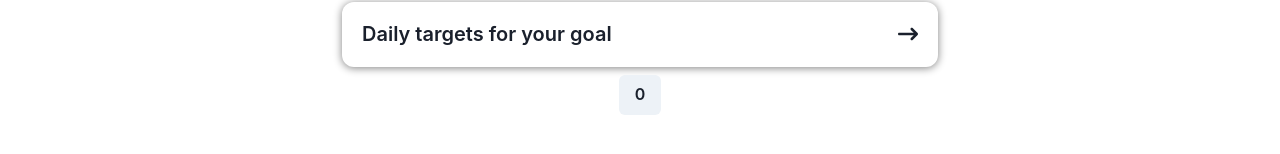
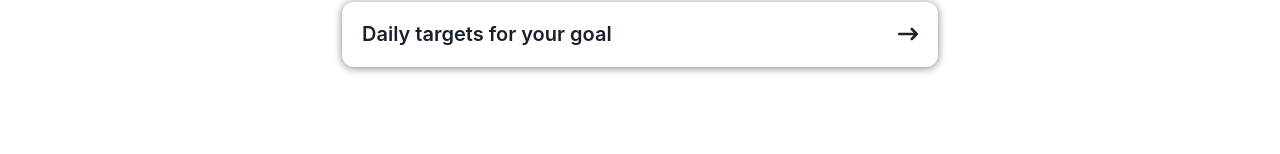
Before and after one commit to AdminForIinRange/LearningTypeScriptWithReactPart2, a React (Vite) app: page /GoalCreation in a window 1280 px wide. Shown: the part 532-686 px from the top of the page. Built offline with nearby package versions, Linux system fonts and the light colour scheme.

Commit message:
redid weekly and removed counter redux in Goal creation

```diff
--- a/package.json
+++ b/package.json
@@ -7,7 +7,9 @@
     "dev": "vite",
     "build": "tsc && vite build",
     "lint": "eslint . --ext ts,tsx --report-unused-disable-directives --max-warnings 0",
-    "preview": "vite preview"
+    "preview": "vite preview",
+    "test": "jest",
+    "test:coverage": "jest --coverage"
   },
   "dependencies": {
     "@chakra-ui/icons": "^2.1.1",
@@ -17,6 +19,7 @@
     "@reduxjs/toolkit": "^2.2.2",
     "firebase": "^10.9.0",
     "framer-motion": "^11.0.20",
+    "jest": "^29.7.0",
     "react": "^18.2.0",
     "react-dom": "^18.2.0",
     "react-icons": "^5.0.1",
--- a/src/components/Modal/ModalInputFeilds/WeeklyGoal.tsx
+++ b/src/components/Modal/ModalInputFeilds/WeeklyGoal.tsx
@@ -12,9 +12,7 @@ import { onClose } from "../../../global/index.ts";
 import { Dispatch, SetStateAction, useState } from "react";
 import { FaCheck } from "react-icons/fa";
 import {
-  WeeklyGoalOne,
-  WeeklyGoalTwo,
-  WeeklyGoalThree,
+  addGoals
 } from "../../../features/goals/goalsSlice.tsx";
 
 import { AppDispatch } from "../../../store.ts";
@@ -39,9 +37,9 @@ const WeeklyGoal: React.FC<onClose> = ({ onClose }) => {
   const handleSubmit = (event: React.FormEvent<HTMLFormElement>) => {
     event.preventDefault();
 
-    dispatch(WeeklyGoalOne(weeklyGoalOne));
-    dispatch(WeeklyGoalTwo(weeklyGoalTwo)); // Dispatching setGoalDescription to update goalDescription in the store
-    dispatch(WeeklyGoalThree(weeklyGoalThree));
+    dispatch(addGoals({ WeeklyGoalOne: weeklyGoalOne }));
+    dispatch(addGoals({ WeeklyGoalTwo: weeklyGoalTwo }));
+    dispatch(addGoals({ WeeklyGoalThree: weeklyGoalThree }));
   };
 
   return (
--- a/src/pages/GoalCreation/GoalCreation.tsx
+++ b/src/pages/GoalCreation/GoalCreation.tsx
@@ -13,16 +13,9 @@ import { FaArrowRightLong } from "react-icons/fa6";
 import GoalModalHandler from "../../components/Modal/GoalModalHandler.tsx";
 
 import ModalData from "../../components/Modal/ModalData.json";
-import { useDispatch, useSelector } from "react-redux";
-import { AppDispatch, RootState } from "../../store.ts";
-
-import {add, take, incrementAsync} from "../../features/counter/counterSlice.tsx"
 
 
 const GoalCreation: React.FC = () => {
-
-  const value = useSelector((state: RootState) => state.counter.value)
-  const dispatch = useDispatch<AppDispatch>()
 
   const { isOpen, onOpen, onClose } = useDisclosure();
   const [modalValue, setModalValue]: [string, Dispatch<SetStateAction<string>>] = useState<string>("");
@@ -84,9 +77,6 @@ const GoalCreation: React.FC = () => {
         </VStack>
 
 
-        <Button >
-          {value}
-        </Button>
 
       </VStack>
 
```
Also changed, not shown: 1 other file (tests, documents, lock files or other folders).
